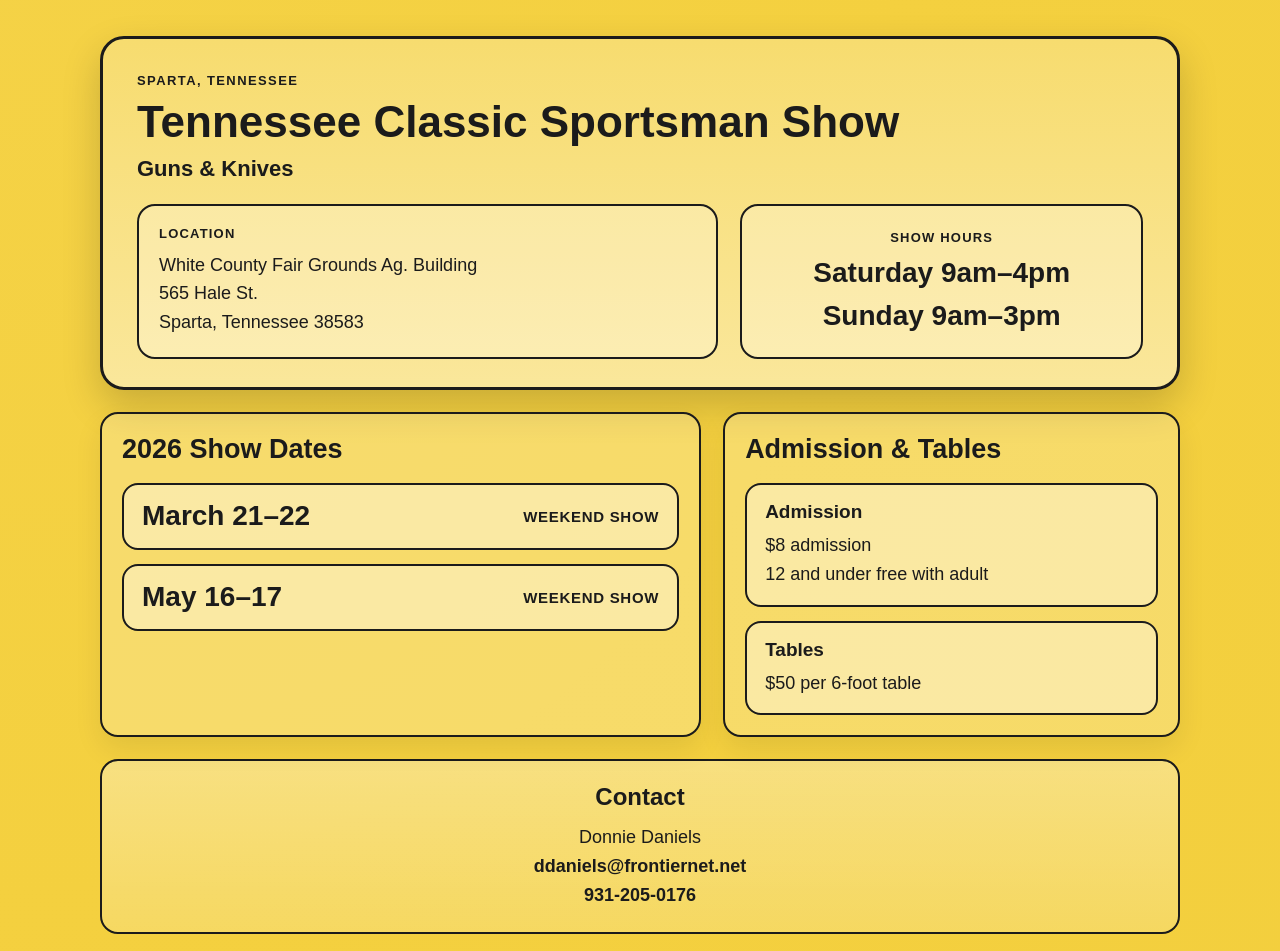
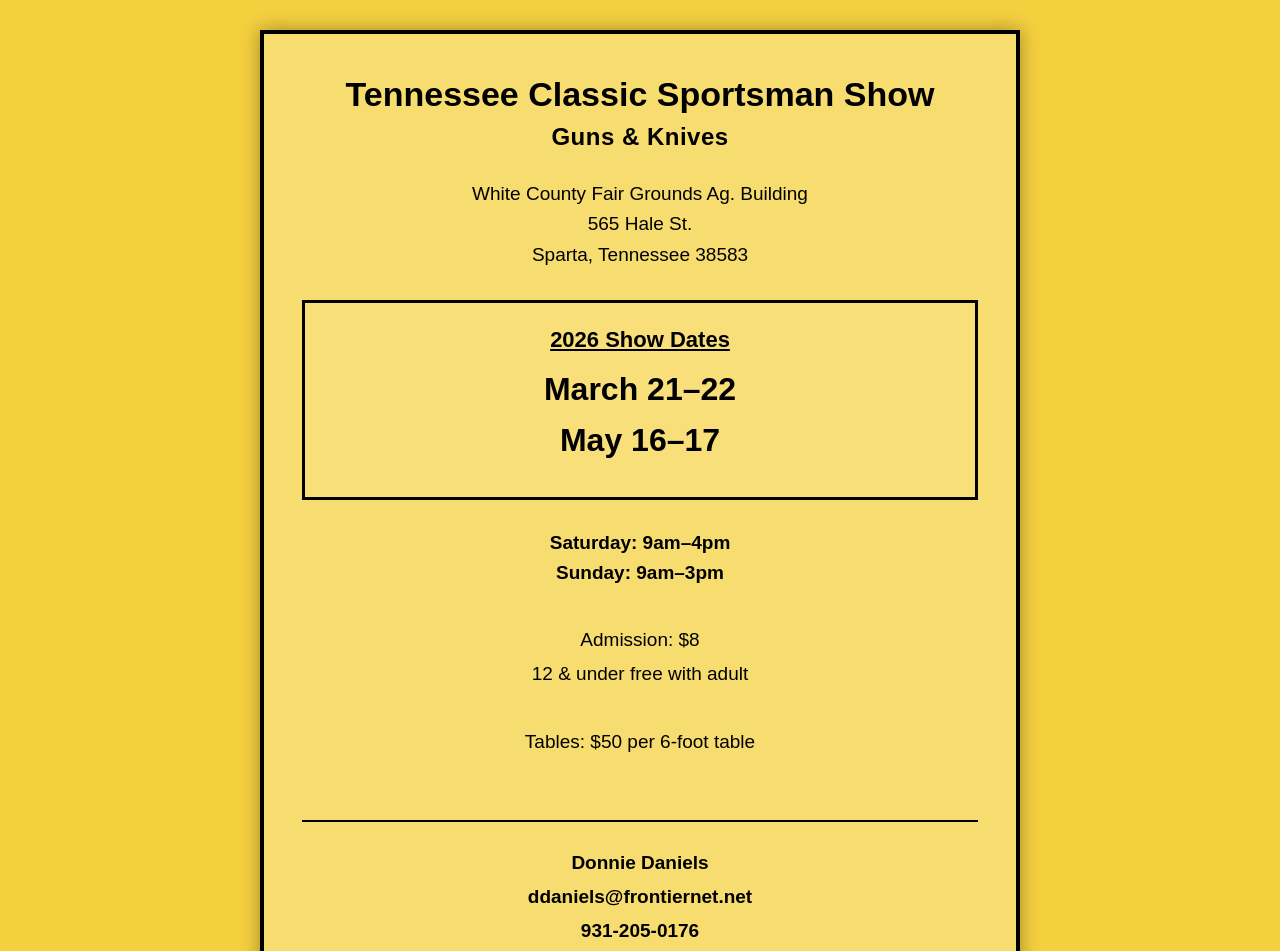
Before and after one commit to tnsportsman/tnsportsman.github.io, a plain HTML site: page index.html in a window 1280 px wide. Shown: the top 951 px of the page. Drawn offline with Linux system fonts and the light colour scheme.

Commit message:
Update index.html

```diff
--- a/index.html
+++ b/index.html
@@ -5,341 +5,178 @@
   <title>Tennessee Classic Sportsman Show</title>
   <meta name="viewport" content="width=device-width, initial-scale=1.0">
   <style>
-    :root {
-      --bg: #f4d03f;
-      --panel: #f7dc6f;
-      --panel-soft: #fae79b;
-      --text: #1b1b1b;
-      --border: #1b1b1b;
-      --shadow: rgba(0, 0, 0, 0.18);
-    }
-
-    * {
+    body {
+      margin: 0;
+      font-family: Arial, Helvetica, sans-serif;
+      background-color: #f4d03f;
+      display: flex;
+      justify-content: center;
+      align-items: center;
+      min-height: 100vh;
+      padding: 30px 18px;
       box-sizing: border-box;
     }
 
-    body {
-      margin: 0;
-      font-family: Arial, Helvetica, sans-serif;
-      color: var(--text);
-      background:
-        linear-gradient(rgba(244, 208, 63, 0.94), rgba(244, 208, 63, 0.94)),
-        radial-gradient(circle at top left, #fff2b2 0%, #f4d03f 55%, #e6bf2a 100%);
-      min-height: 100vh;
+    .card {
+      background-color: #f7dc6f;
+      border: 4px solid black;
+      max-width: 760px;
+      width: 100%;
+      min-height: 760px;
+      padding: 40px 38px;
+      box-shadow: 0 0 18px rgba(0, 0, 0, 0.35);
+      text-align: center;
+      box-sizing: border-box;
+      display: flex;
+      flex-direction: column;
+      justify-content: space-between;
     }
 
-    .page {
-      width: 100%;
-      max-width: 1120px;
-      margin: 0 auto;
-      padding: 36px 20px 56px;
-    }
-
-    .hero {
-      background: linear-gradient(180deg, var(--panel) 0%, var(--panel-soft) 100%);
-      border: 3px solid var(--border);
-      border-radius: 24px;
-      box-shadow: 0 16px 38px var(--shadow);
-      padding: 34px 34px 28px;
-      margin-bottom: 22px;
-    }
-
-    .eyebrow {
-      font-size: 13px;
-      font-weight: bold;
-      letter-spacing: 1.4px;
-      text-transform: uppercase;
-      margin-bottom: 10px;
+    .top-section {
+      margin-bottom: 20px;
     }
 
     .title {
-      font-size: 44px;
-      line-height: 1.08;
-      font-weight: 800;
-      margin: 0 0 10px;
+      font-size: 34px;
+      font-weight: bold;
+      line-height: 1.2;
+      margin-bottom: 8px;
     }
 
     .subtitle {
-      font-size: 22px;
-      font-weight: 700;
-      margin: 0 0 22px;
+      font-size: 24px;
+      font-weight: bold;
+      margin-bottom: 28px;
+      letter-spacing: 0.5px;
     }
 
-    .hero-grid {
-      display: grid;
-      grid-template-columns: 1.3fr 0.9fr;
-      gap: 22px;
-      align-items: stretch;
+    .location {
+      font-size: 19px;
+      line-height: 1.6;
+      margin-bottom: 30px;
     }
 
-    .venue-card,
-    .quick-card,
-    .section-card {
-      background: rgba(255, 255, 255, 0.26);
-      border: 2px solid var(--border);
-      border-radius: 18px;
-      padding: 20px;
+    .dates-box {
+      border: 3px solid black;
+      padding: 24px 18px;
+      margin: 0 auto 28px;
+      background-color: rgba(255, 255, 255, 0.08);
     }
 
-    .section-label {
-      font-size: 13px;
-      font-weight: 800;
-      text-transform: uppercase;
-      letter-spacing: 1.2px;
-      margin-bottom: 10px;
+    .dates-title {
+      font-size: 22px;
+      font-weight: bold;
+      margin-bottom: 18px;
+      text-decoration: underline;
     }
 
-    .venue-card p,
-    .quick-card p,
-    .contact-card p {
-      margin: 0;
-      line-height: 1.6;
-      font-size: 18px;
+    .date {
+      font-size: 32px;
+      font-weight: bold;
+      margin: 14px 0;
     }
 
-    .quick-card {
-      display: flex;
-      flex-direction: column;
-      justify-content: center;
-      text-align: center;
-    }
-
-    .hours-line {
-      font-size: 28px;
-      font-weight: 800;
-      line-height: 1.25;
-      margin-bottom: 8px;
-    }
-
-    .hours-line:last-child {
-      margin-bottom: 0;
-    }
-
-    .content-grid {
-      display: grid;
-      grid-template-columns: 1.25fr 0.95fr;
-      gap: 22px;
-    }
-
-    .section-card {
-      background: rgba(255, 255, 255, 0.22);
-      box-shadow: 0 12px 28px rgba(0, 0, 0, 0.08);
-    }
-
-    .section-title {
-      margin: 0 0 18px;
-      font-size: 27px;
-      font-weight: 800;
-    }
-
-    .dates-list {
-      display: grid;
-      gap: 14px;
-    }
-
-    .date-item {
-      background: rgba(255, 255, 255, 0.38);
-      border: 2px solid var(--border);
-      border-radius: 16px;
-      padding: 16px 18px;
-      display: flex;
-      justify-content: space-between;
-      align-items: center;
-      gap: 14px;
-    }
-
-    .date-name {
-      font-size: 28px;
-      font-weight: 800;
-      line-height: 1.1;
-    }
-
-    .date-note {
-      font-size: 15px;
+    .hours {
+      font-size: 19px;
+      margin-top: 8px;
       font-weight: bold;
-      text-transform: uppercase;
-      letter-spacing: 0.7px;
-    }
-
-    .detail-stack {
-      display: grid;
-      gap: 14px;
-    }
-
-    .detail-box {
-      background: rgba(255, 255, 255, 0.38);
-      border: 2px solid var(--border);
-      border-radius: 16px;
-      padding: 16px 18px;
-    }
-
-    .detail-box h3 {
-      margin: 0 0 8px;
-      font-size: 19px;
-    }
-
-    .detail-box p {
-      margin: 0;
-      font-size: 18px;
       line-height: 1.6;
     }
 
-    .contact-card {
-      margin-top: 22px;
-      background: linear-gradient(180deg, rgba(255,255,255,0.34), rgba(255,255,255,0.18));
-      border: 2px solid var(--border);
-      border-radius: 18px;
-      padding: 22px;
-      text-align: center;
+    .info {
+      margin-top: 14px;
+      font-size: 19px;
+      line-height: 1.8;
+      padding: 20px 10px 8px;
     }
 
-    .contact-title {
-      margin: 0 0 12px;
-      font-size: 24px;
-      font-weight: 800;
+    .contact {
+      margin-top: 32px;
+      font-size: 19px;
+      font-weight: bold;
+      line-height: 1.8;
+      padding-top: 24px;
+      border-top: 2px solid black;
     }
 
-    .contact-card a {
-      color: var(--text);
+    .contact a {
+      color: black;
       text-decoration: none;
-      font-weight: 700;
     }
 
-    .contact-card a:hover {
+    .contact a:hover {
       text-decoration: underline;
     }
 
-    @media (max-width: 850px) {
-      .hero-grid,
-      .content-grid {
-        grid-template-columns: 1fr;
+    @media (max-width: 700px) {
+      .card {
+        max-width: 100%;
+        min-height: auto;
+        padding: 28px 20px;
       }
 
       .title {
-        font-size: 34px;
+        font-size: 26px;
       }
 
       .subtitle {
         font-size: 20px;
       }
 
-      .date-item {
-        flex-direction: column;
-        align-items: flex-start;
+      .date {
+        font-size: 24px;
       }
 
-      .quick-card {
-        text-align: left;
-      }
-
-      .hours-line {
-        font-size: 24px;
-      }
-    }
-
-    @media (max-width: 560px) {
-      .page {
-        padding: 18px 12px 30px;
-      }
-
-      .hero {
-        padding: 22px 18px 18px;
-        border-radius: 18px;
-      }
-
-      .title {
-        font-size: 28px;
-      }
-
-      .subtitle {
-        font-size: 18px;
-      }
-
-      .section-title,
-      .contact-title {
-        font-size: 22px;
-      }
-
-      .venue-card p,
-      .quick-card p,
-      .detail-box p,
-      .contact-card p {
+      .location,
+      .hours,
+      .info,
+      .contact {
         font-size: 16px;
       }
 
-      .date-name {
-        font-size: 24px;
-      }
-
-      .hours-line {
-        font-size: 20px;
+      .dates-title {
+        font-size: 18px;
       }
     }
   </style>
 </head>
 <body>
-  <main class="page">
-    <section class="hero">
-      <div class="eyebrow">Sparta, Tennessee</div>
-      <h1 class="title">Tennessee Classic Sportsman Show</h1>
-      <p class="subtitle">Guns &amp; Knives</p>
 
-      <div class="hero-grid">
-        <div class="venue-card">
-          <div class="section-label">Location</div>
-          <p>
-            White County Fair Grounds Ag. Building<br>
-            565 Hale St.<br>
-            Sparta, Tennessee 38583
-          </p>
-        </div>
+  <div class="card">
+    <div class="top-section">
+      <div class="title">Tennessee Classic Sportsman Show</div>
+      <div class="subtitle">Guns & Knives</div>
 
-        <div class="quick-card">
-          <div class="section-label">Show Hours</div>
-          <div class="hours-line">Saturday 9am–4pm</div>
-          <div class="hours-line">Sunday 9am–3pm</div>
-        </div>
-      </div>
-    </section>
-
-    <section class="content-grid">
-      <div class="section-card">
-        <h2 class="section-title">2026 Show Dates</h2>
-        <div class="dates-list">
-          <div class="date-item">
-            <div class="date-name">March 21–22</div>
-            <div class="date-note">Weekend Show</div>
-          </div>
-          <div class="date-item">
-            <div class="date-name">May 16–17</div>
-            <div class="date-note">Weekend Show</div>
-          </div>
-        </div>
+      <div class="location">
+        White County Fair Grounds Ag. Building<br>
+        565 Hale St.<br>
+        Sparta, Tennessee 38583
       </div>
 
-      <div class="section-card">
-        <h2 class="section-title">Admission &amp; Tables</h2>
-        <div class="detail-stack">
-          <div class="detail-box">
-            <h3>Admission</h3>
-            <p>$8 admission<br>12 and under free with adult</p>
-          </div>
-          <div class="detail-box">
-            <h3>Tables</h3>
-            <p>$50 per 6-foot table</p>
-          </div>
-        </div>
+      <div class="dates-box">
+        <div class="dates-title">2026 Show Dates</div>
+        <div class="date">March 21–22</div>
+        <div class="date">May 16–17</div>
       </div>
-    </section>
 
-    <section class="contact-card">
-      <h2 class="contact-title">Contact</h2>
-      <p>
-        Donnie Daniels<br>
-        <a href="mailto:ddaniels@frontiernet.net">ddaniels@frontiernet.net</a><br>
-        <a href="tel:9312050176">931-205-0176</a>
-      </p>
-    </section>
-  </main>
+      <div class="hours">
+        Saturday: 9am–4pm<br>
+        Sunday: 9am–3pm
+      </div>
+
+      <div class="info">
+        Admission: $8<br>
+        12 & under free with adult<br><br>
+        Tables: $50 per 6-foot table
+      </div>
+    </div>
+
+    <div class="contact">
+      Donnie Daniels<br>
+      <a href="mailto:ddaniels@frontiernet.net">ddaniels@frontiernet.net</a><br>
+      <a href="tel:9312050176">931-205-0176</a>
+    </div>
+  </div>
+
 </body>
 </html>
```
